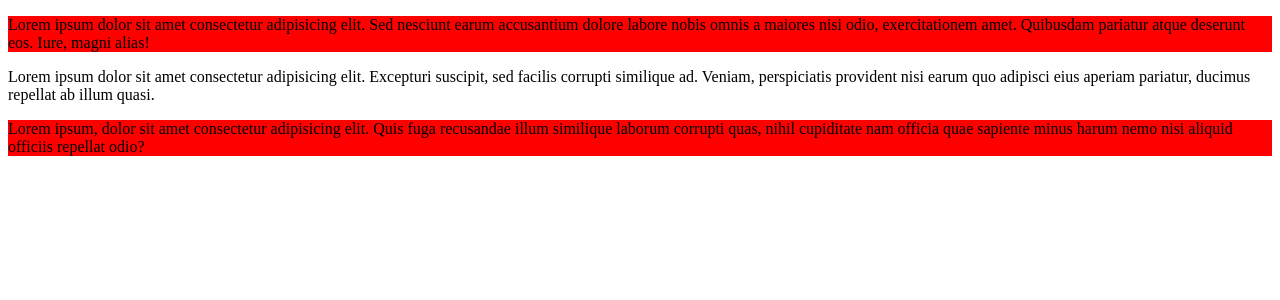
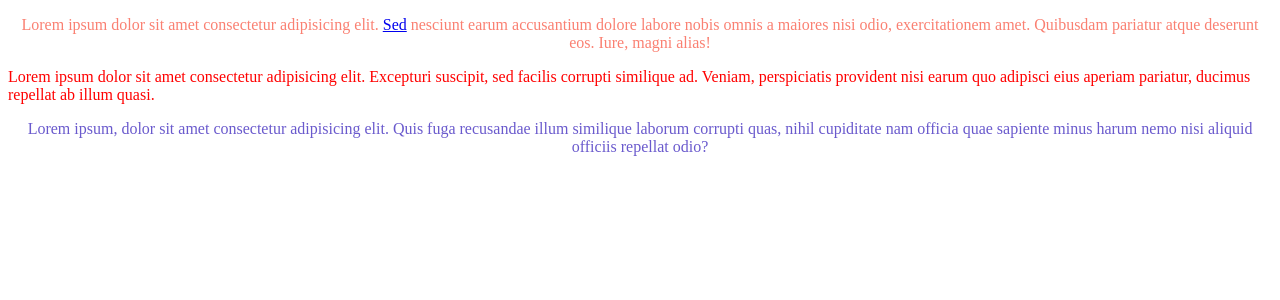
Before and after one commit to ThunderGer23/Git_github, a PHP site: page / in a window 1280 px wide. Shown: the top 300 px of the page. Run offline with PHP 8.4, Linux system fonts and the light colour scheme.

Commit message:
update files

```diff
--- a/index.html
+++ b/index.html
@@ -12,13 +12,15 @@
 <body>
     <section>
         <div>
-            <p><span>Lorem ipsum</span> dolor sit amet consectetur adipisicing elit. Sed nesciunt earum accusantium dolore labore nobis omnis a maiores nisi odio, exercitationem amet. Quibusdam pariatur atque deserunt eos. Iure, magni alias!</p>
+            <p class="parrafo"><span>Lorem ipsum</span> dolor sit amet consectetur adipisicing elit. <a href="#">Sed</a> nesciunt earum accusantium dolore labore nobis omnis a maiores nisi odio, exercitationem amet. Quibusdam pariatur atque deserunt eos. Iure, magni alias!</p>
         </div>
         <p>
             Lorem ipsum dolor sit amet consectetur adipisicing elit. <span>Excepturi suscipit</span>, sed facilis corrupti similique ad. Veniam, perspiciatis provident nisi earum quo adipisci eius aperiam pariatur, ducimus repellat ab illum quasi.
         </p>
         <div>
-            Lorem ipsum, dolor sit amet consectetur adipisicing elit. Quis fuga recusandae illum similique laborum corrupti quas, nihil cupiditate nam officia quae sapiente minus harum nemo nisi aliquid officiis repellat odio?
+            <p id="parrafo">
+                Lorem ipsum, dolor sit amet consectetur adipisicing elit. Quis fuga recusandae illum similique laborum corrupti quas, nihil cupiditate nam officia quae sapiente minus harum nemo nisi aliquid officiis repellat odio?
+            </p>
         </div>
     </section>
 </body>
--- a/style/stilo.css
+++ b/style/stilo.css
@@ -1,7 +1,28 @@
-p+span {
-    font-size: 5cm;
+div>p {
+    text-align: center;
 }
 
-section>div {
-    background-color: red;
+.parrafo {
+    color: salmon;
 }
+
+#parrafo {
+    color: slateblue;
+}
+
+p {
+    color: red;
+}
+
+a {
+    height: 250px;
+}
+
+
+/*span {
+    color: inherit;
+}
+
+a {
+    color: inherit;
+}*/
```
